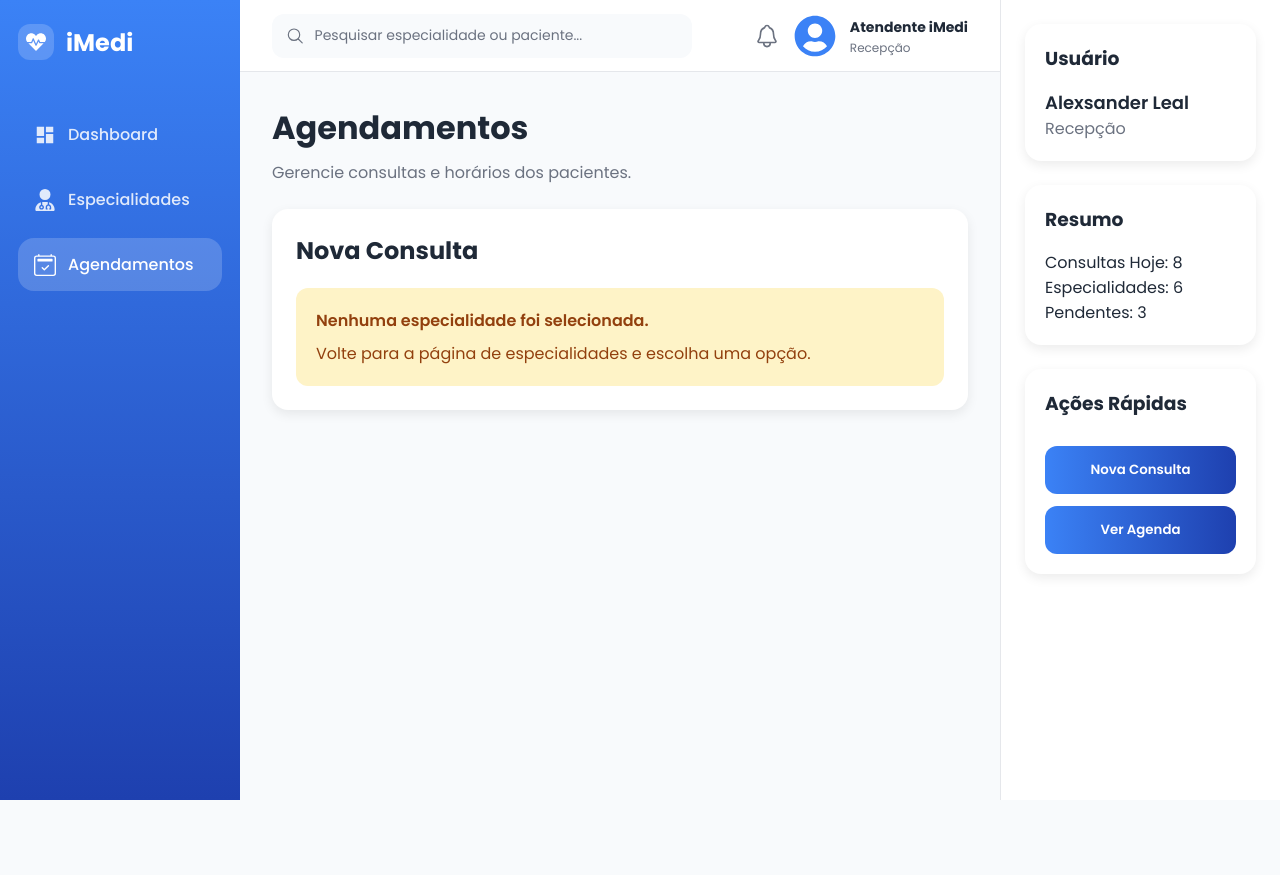
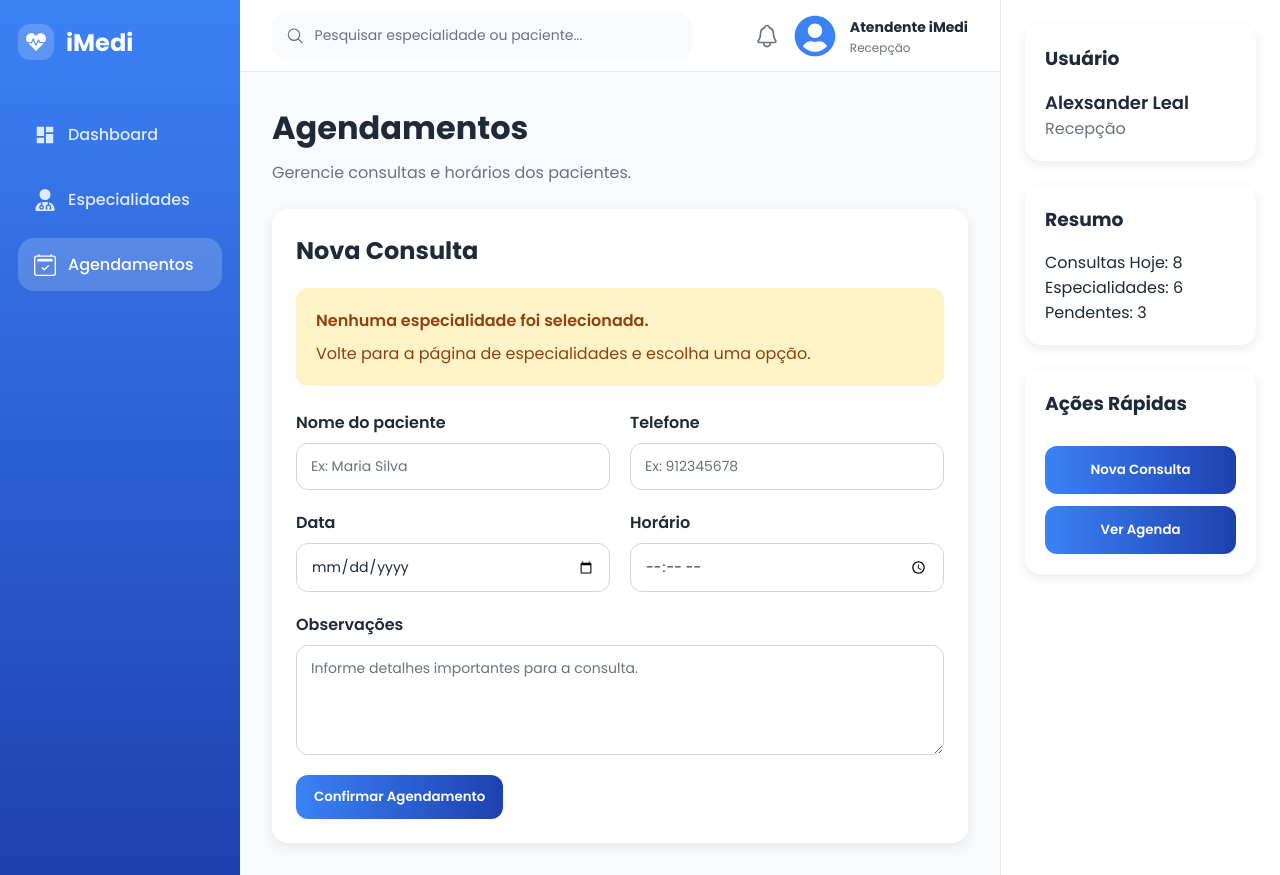
Before and after one commit to Leal86/imedi-react, a React (Vite) app: page /agendamentos in a window 1280 px wide. Before the commit the page ends 800 px from the top, so only its background shows below. Built offline with nearby package versions, Linux system fonts and the light colour scheme.

Commit message:
Melhora formulario de agendamento

```diff
--- a/src/pages/Agendamentos/Agendamentos.css
+++ b/src/pages/Agendamentos/Agendamentos.css
@@ -15,11 +15,8 @@
 
 .agendamentos__card {
   padding: 24px;
-
   background-color: var(--color-white);
-
   border-radius: var(--radius-lg);
-
   box-shadow: var(--shadow-card);
 }
 
@@ -29,13 +26,13 @@
 
 .agendamentos__selected {
   padding: 20px;
+  margin-bottom: 24px;
 
   display: flex;
   flex-direction: column;
   gap: 8px;
 
   border-radius: var(--radius-md);
-
   background-color: #dbeafe;
 }
 
@@ -54,13 +51,13 @@
 
 .agendamentos__empty {
   padding: 20px;
+  margin-bottom: 24px;
 
   display: flex;
   flex-direction: column;
   gap: 8px;
 
   border-radius: var(--radius-md);
-
   background-color: #fef3c7;
 }
 
@@ -72,3 +69,137 @@
 .agendamentos__empty span {
   color: #92400e;
 }
+
+.agendamentos__success {
+  padding: 16px;
+  margin-bottom: 24px;
+
+  display: flex;
+  flex-direction: column;
+  gap: 14px;
+
+  border-radius: var(--radius-md);
+
+  background-color: #dcfce7;
+  color: #166534;
+
+  font-weight: 600;
+}
+
+.agendamentos__success-actions {
+  display: flex;
+  flex-wrap: wrap;
+  gap: 12px;
+}
+
+.agendamentos__success-actions button {
+  padding: 10px 14px;
+
+  border: none;
+  border-radius: var(--radius-md);
+
+  font-family: var(--font-main);
+  font-weight: 600;
+
+  cursor: pointer;
+}
+
+.agendamentos__success-actions button:first-child {
+  background-color: var(--color-white);
+  color: #166534;
+}
+
+.agendamentos__success-actions button:last-child {
+  background-color: #166534;
+  color: var(--color-white);
+}
+
+.agendamentos__form {
+  display: grid;
+  grid-template-columns: repeat(2, 1fr);
+  gap: 20px;
+}
+
+.agendamentos__field {
+  display: flex;
+  flex-direction: column;
+  gap: 8px;
+}
+
+.agendamentos__field--full {
+  grid-column: 1 / -1;
+}
+
+.agendamentos__field label {
+  font-weight: 600;
+  color: var(--color-text);
+}
+
+.agendamentos__field input,
+.agendamentos__field textarea {
+  width: 100%;
+  padding: 12px 14px;
+
+  border: 1px solid #d1d5db;
+  border-radius: var(--radius-md);
+
+  font-family: var(--font-main);
+  font-size: 14px;
+
+  color: var(--color-text);
+  background-color: var(--color-white);
+}
+
+.agendamentos__field input:focus,
+.agendamentos__field textarea:focus {
+  outline: none;
+  border-color: var(--color-primary);
+}
+
+.agendamentos__field input::placeholder,
+.agendamentos__field textarea::placeholder {
+  color: var(--color-text-muted);
+}
+
+.agendamentos__button {
+  width: fit-content;
+  padding: 12px 18px;
+
+  border: none;
+  border-radius: var(--radius-md);
+
+  background: linear-gradient(
+    90deg,
+    var(--color-primary),
+    var(--color-primary-dark)
+  );
+
+  color: var(--color-white);
+  font-family: var(--font-main);
+  font-weight: 600;
+
+  cursor: pointer;
+}
+
+.agendamentos__button:hover,
+.agendamentos__success-actions button:hover {
+  opacity: 0.92;
+}
+
+@media (max-width: 768px) {
+  .agendamentos__form {
+    grid-template-columns: 1fr;
+  }
+
+  .agendamentos__button {
+    width: 100%;
+  }
+
+  .agendamentos__success-actions {
+    flex-direction: column;
+  }
+
+  .agendamentos__success-actions button {
+    width: 100%;
+  }
+}
--- a/src/pages/Agendamentos/Agendamentos.jsx
+++ b/src/pages/Agendamentos/Agendamentos.jsx
@@ -1,11 +1,76 @@
 import './Agendamentos.css'
 
-import { useLocation } from 'react-router-dom'
+import { useState } from 'react'
+import { useLocation, useNavigate } from 'react-router-dom'
 
 function Agendamentos() {
   const location = useLocation()
+  const navigate = useNavigate()
 
   const especialidadeSelecionada = location.state?.especialidade
+
+  const [formulario, setFormulario] = useState({
+    paciente: '',
+    telefone: '',
+    data: '',
+    horario: '',
+    observacoes: '',
+  })
+
+  const [mensagemSucesso, setMensagemSucesso] = useState('')
+
+  function handleChange(event) {
+    const { name, value } = event.target
+
+    if (name === 'telefone') {
+      const apenasNumeros = value.replace(/\D/g, '')
+      const telefoneLimitado = apenasNumeros.slice(0, 9)
+
+      setFormulario({
+        ...formulario,
+        telefone: telefoneLimitado,
+      })
+
+      return
+    }
+
+    setFormulario({
+      ...formulario,
+      [name]: value,
+    })
+  }
+
+  function handleSubmit(event) {
+    event.preventDefault()
+
+    setMensagemSucesso(
+      `Agendamento de ${formulario.paciente} confirmado com sucesso.`,
+    )
+
+    setFormulario({
+      paciente: '',
+      telefone: '',
+      data: '',
+      horario: '',
+      observacoes: '',
+    })
+  }
+
+  function handleAgendarNovaConsulta() {
+    setMensagemSucesso('')
+
+    setFormulario({
+      paciente: '',
+      telefone: '',
+      data: '',
+      horario: '',
+      observacoes: '',
+    })
+  }
+
+  function handleVerEspecialidades() {
+    navigate('/especialidades')
+  }
 
   return (
     <section className="agendamentos">
@@ -43,6 +108,102 @@ function Agendamentos() {
             </span>
           </div>
         )}
+
+        {mensagemSucesso && (
+          <div className="agendamentos__success">
+            <p>{mensagemSucesso}</p>
+
+            <div className="agendamentos__success-actions">
+              <button
+                type="button"
+                onClick={handleAgendarNovaConsulta}
+              >
+                Agendar nova consulta
+              </button>
+
+              <button
+                type="button"
+                onClick={handleVerEspecialidades}
+              >
+                Ver especialidades
+              </button>
+            </div>
+          </div>
+        )}
+
+        <form className="agendamentos__form" onSubmit={handleSubmit}>
+          <div className="agendamentos__field">
+            <label htmlFor="paciente">Nome do paciente</label>
+
+            <input
+              id="paciente"
+              name="paciente"
+              type="text"
+              placeholder="Ex: Maria Silva"
+              value={formulario.paciente}
+              onChange={handleChange}
+              required
+            />
+          </div>
+
+          <div className="agendamentos__field">
+            <label htmlFor="telefone">Telefone</label>
+
+            <input
+              id="telefone"
+              name="telefone"
+              type="text"
+              inputMode="numeric"
+              placeholder="Ex: 912345678"
+              value={formulario.telefone}
+              onChange={handleChange}
+              required
+            />
+          </div>
+
+          <div className="agendamentos__field">
+            <label htmlFor="data">Data</label>
+
+            <input
+              id="data"
+              name="data"
+              type="date"
+              value={formulario.data}
+              onChange={handleChange}
+              required
+            />
+          </div>
+
+          <div className="agendamentos__field">
+            <label htmlFor="horario">Horário</label>
+
+            <input
+              id="horario"
+              name="horario"
+              type="time"
+              value={formulario.horario}
+              onChange={handleChange}
+              required
+            />
+          </div>
+
+          <div className="agendamentos__field agendamentos__field--full">
+            <label htmlFor="observacoes">Observações</label>
+
+            <textarea
+              id="observacoes"
+              name="observacoes"
+              placeholder="Informe detalhes importantes para a consulta."
+              value={formulario.observacoes}
+              onChange={handleChange}
+              rows="4"
+            />
+          </div>
+
+          <button className="agendamentos__button" type="submit">
+            Confirmar Agendamento
+          </button>
+        </form>
       </div>
     </section>
   )
```
Also changed, not shown: 1 other file (tests, documents, lock files or other folders).
